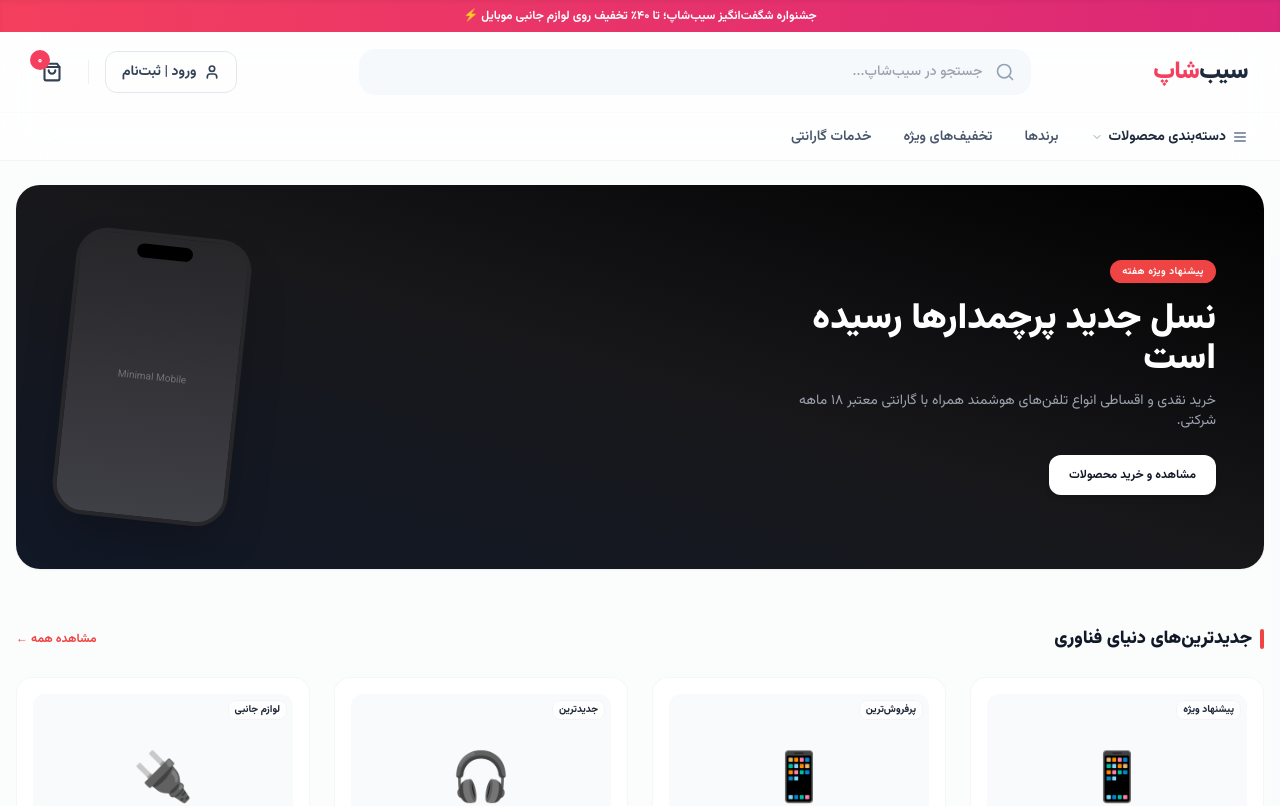
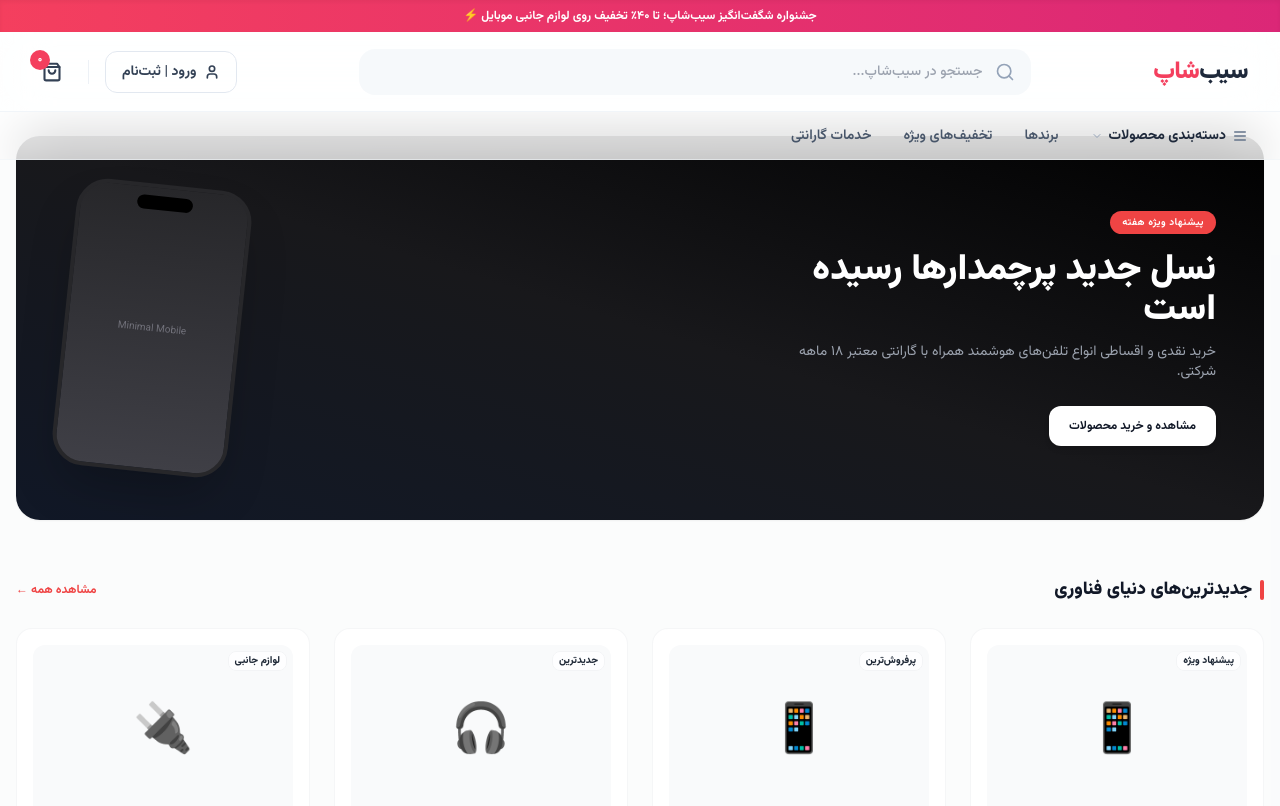
Before and after one commit to mohsenalz77/mini-shop-v2, a Next.js app: page / in a window 1280 px wide. Shown: the top 806 px of the page. Built offline with nearby package versions, Linux system fonts and the light colour scheme.

Commit message:
Update Header.js

```diff
--- a/src/components/Header.js
+++ b/src/components/Header.js
@@ -10,10 +10,10 @@
   useEffect(() => {
     const controlNavbar = () => {
       if (typeof window !== 'undefined') {
-        if (window.scrollY > lastScrollY && window.scrollY > 80) {
-          setIsMenuVisible(false); // اسکرول به پایین -> جمع شدن منو
+        if (window.scrollY > lastScrollY && window.scrollY > 50) {
+          setIsMenuVisible(false); // اسکرول به پایین -> منو برود زیر ردیف اول
         } else if (window.scrollY < lastScrollY) {
-          setIsMenuVisible(true); // اسکرول به بالا -> باز شدن منو
+          setIsMenuVisible(true); // اسکرول به بالا -> منو بیاید بیرون
         }
         setLastScrollY(window.scrollY);
       }
@@ -25,16 +25,16 @@
 
   return (
     <>
-      {/* ۱. بنر اعلان بالایی (ثابت بالای صفحه و همراه اسکرول رد می‌شود) */}
-      <div className="bg-gradient-to-r from-rose-500 to-pink-600 text-white text-center py-2 px-4 text-xs font-bold shadow-inner select-none">
+      {/* ۱. بنر اعلان بالایی */}
+      <div className="bg-gradient-to-r from-rose-500 to-pink-600 text-white text-center py-2 px-4 text-xs font-bold shadow-inner relative z-50 select-none">
         جشنواره شگفت‌انگیز سیب‌شاپ؛ تا ۴۰٪ تخفیف روی لوازم جانبی موبایل ⚡
       </div>
 
-      {/* ۲. بدنه اصلی هدر چسبان */}
-      <header className="bg-white/75 backdrop-blur-xl border-b border-slate-100 sticky top-0 z-50 w-full transition-all duration-300">
+      {/* ۲. شاسی اصلی هدر چسبان */}
+      <header className="sticky top-0 z-50 w-full bg-transparent">
 
-        {/* ردیف اول: لوگو، سرچ‌بار و ورود */}
-        <div className="w-full px-4 md:px-8 h-20 flex items-center justify-between gap-8 relative z-50 bg-transparent">
+        {/* ردیف اول: لوگو، سرچ‌بار و ورود (دارای z-50 بالاتر برای پوشاندن ردیف دوم) */}
+        <div className="w-full px-4 md:px-8 h-20 flex items-center justify-between gap-8 bg-white/80 backdrop-blur-xl border-b border-slate-100 relative z-50">
 
           {/* راست: لوگو */}
           <div className="flex items-center shrink-0">
@@ -72,12 +72,12 @@
 
         </div>
 
-        {/* ردیف دوم: منوی ناوبری با مکانیزم تبدیل ارتفاع نرم بدون پرش دسکتاپ */}
+        {/* ردیف دوم: منوی ناوبری با مکانیزم خزیدن سه‌بعدی (Transform Translate) پشتِ ردیف اول */}
         <div
-          className={`hidden md:block border-t border-slate-100/40 transition-all duration-300 ease-in-out origin-top ${
+          className={`hidden md:block border-b border-slate-100/60 bg-white/75 backdrop-blur-xl absolute left-0 right-0 h-12 transition-all duration-300 ease-in-out z-40 ${
             isMenuVisible
-              ? 'max-h-12 opacity-100 invisible-none scale-y-100'
-              : 'max-h-0 opacity-0 pointer-events-none scale-y-0'
+              ? 'translate-y-0 opacity-100'
+              : '-translate-y-12 opacity-0 pointer-events-none'
           }`}
         >
           <div className="w-full px-4 md:px-8 h-12 flex items-center">
```
